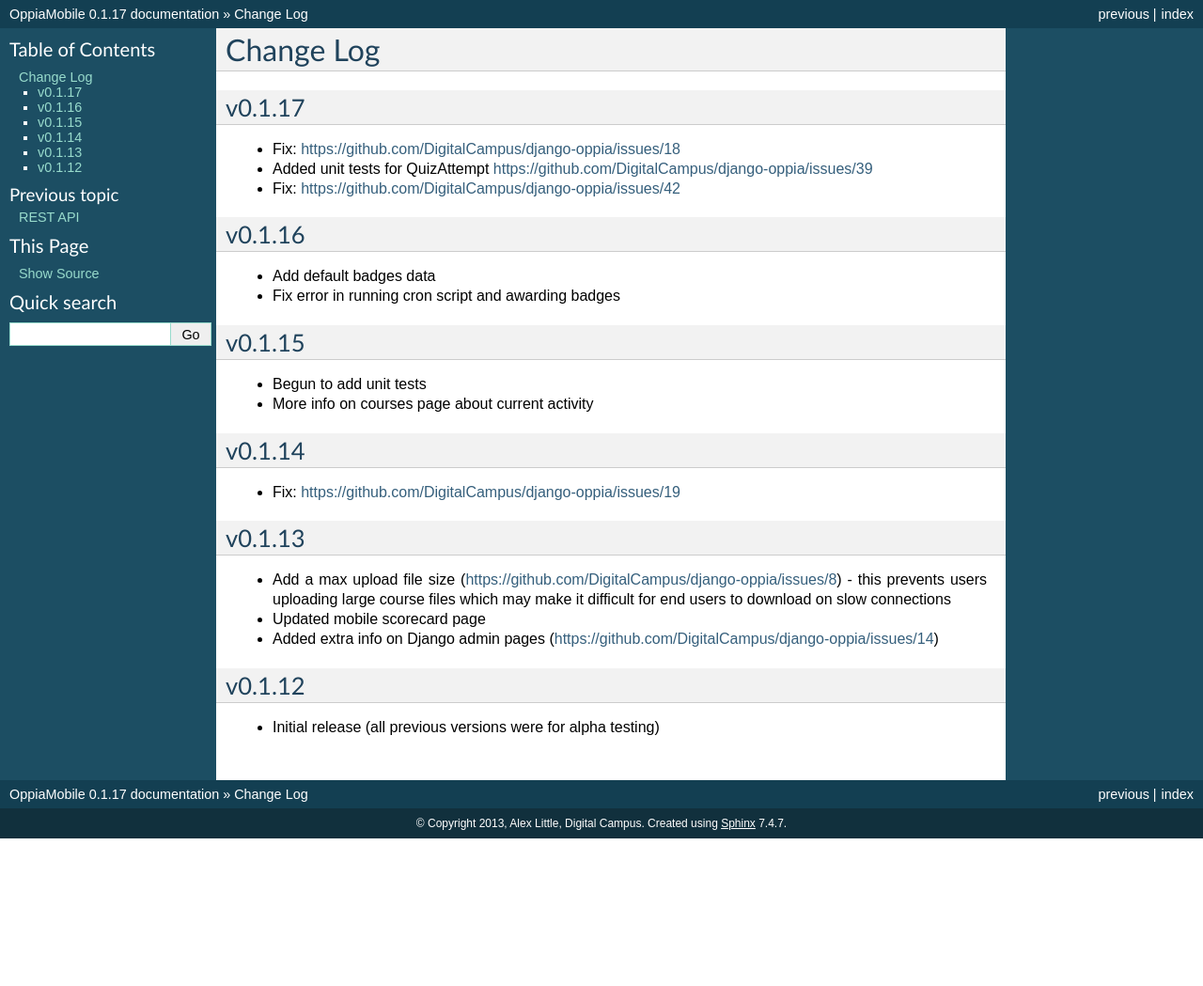
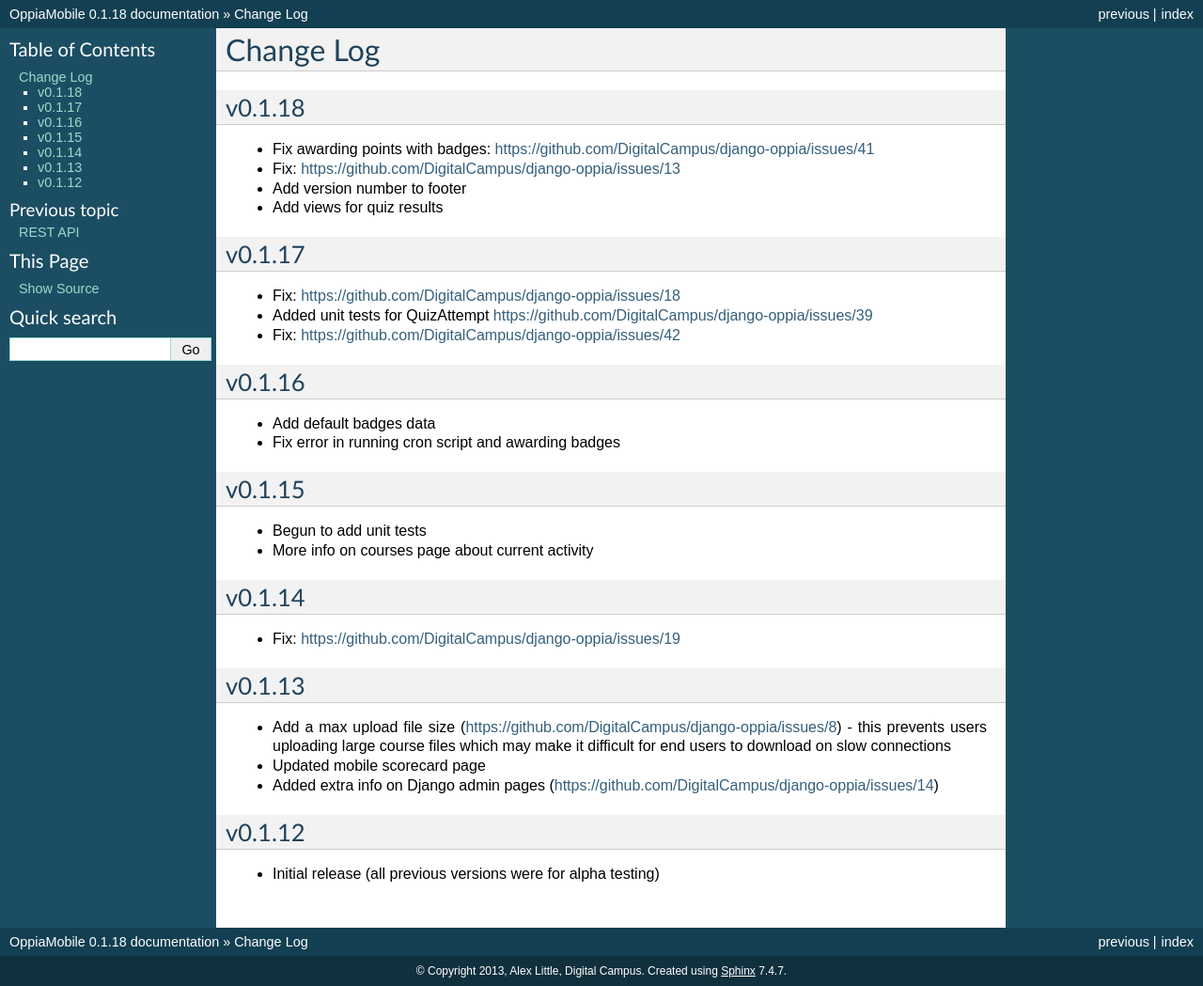
Before and after one commit to DigitalCampus/django-oppia, a Sphinx documentation site: the page built from docs/changelog.rst, in a window 1280 px wide. Shown: the whole page at 94% size. Built offline with Sphinx 7.4.7, drawn with Linux system fonts in a browser that asks for light colours; the version number is read from the project's files by our own code; before the commit the page ends 900 px from its top, so only the background shows below that.

Commit message:
release new version

```diff
--- a/docs/changelog.rst
+++ b/docs/changelog.rst
@@ -1,6 +1,12 @@
 Change Log
 ============
 
+v0.1.18
+-------
+* Fix awarding points with badges: https://github.com/DigitalCampus/django-oppia/issues/41
+* Fix: https://github.com/DigitalCampus/django-oppia/issues/13
+* Add version number to footer
+* Add views for quiz results
 
 v0.1.17
 -------
--- a/docs/conf.py
+++ b/docs/conf.py
@@ -56,9 +56,9 @@
 # built documents.
 #
 # The short X.Y version.
-version = '0.1.17'
+version = '0.1.18'
 # The full version, including alpha/beta/rc tags.
-release = '0.1.17'
+release = '0.1.18'
 
 # The language for content autogenerated by Sphinx. Refer to documentation
 # for a list of supported languages.
```
Also changed, not shown: 6 other files.
